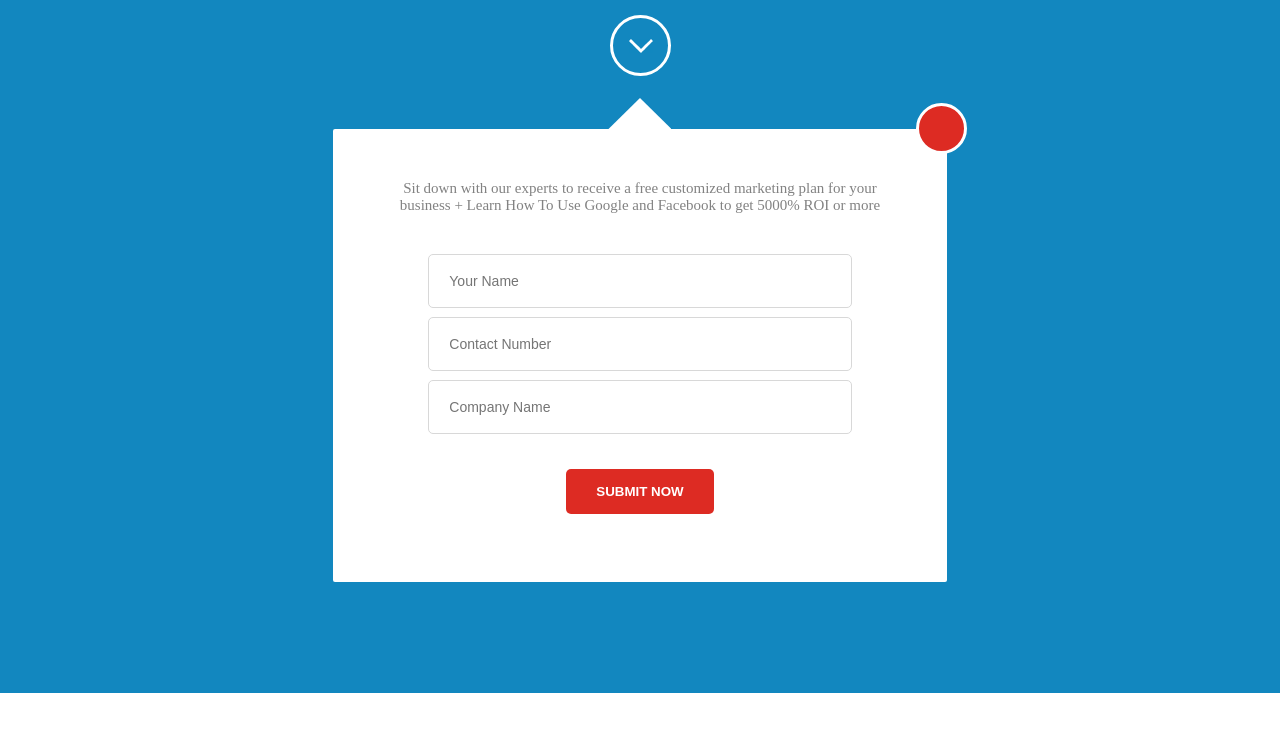
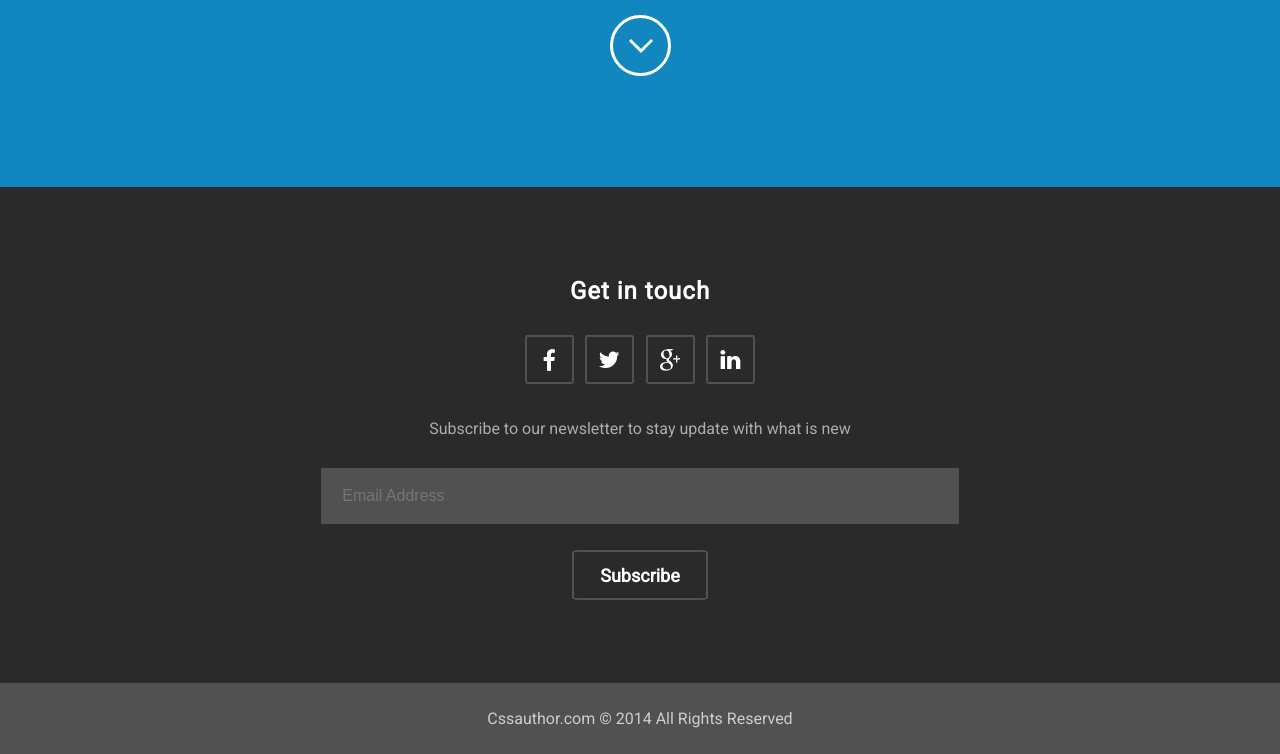
Before and after one commit to maria-dyka/Dyka_Task6, a plain HTML site: page index.html in a window 1280 px wide. Shown: the part 1035-1789 px from the top of the page. Before the commit the page ends 1728 px from the top, so only its background shows below. Drawn offline with Linux system fonts and the light colour scheme.

Commit message:
New styles were added.

```diff
--- a/index.html
+++ b/index.html
@@ -48,9 +48,9 @@
         <h2 class="facebook-analysis_h text">Get Your Free Facebook Analysis Now</h2>
         <p class="facebook-analysis_description text">Enter your details below</p>
     </section>
-    <div class="arrow"></div>
-    <div class="wrapper">
-        <div class="close"></div>
+    <div class="arrow" id="arrow-button"></div>
+    <div class="wrapper" id="form-wrapper">
+        <div class="close"><p class="close-symbol" id="close">X</p></div>
         <div class="decoration"></div>
         <form class="facebook-analysis_form">
             <p class="form_description">
@@ -66,5 +66,28 @@
     </div>
 </section>
 
+<section class="get-in-touch">
+    <h2 class="get-in-touch_h text">Get in touch</h2>
+    <div class="social-networks">
+        <a class="facebook" href="#"><div class="facebook-logo social"></div></a>
+        <a class="twitter" href="#"><div class="twitter-logo social"></div></a>
+        <a class="google" href="#"><div class="google-logo social"></div></a>
+        <a class="linkedIn" href="#"><div class="linkedIn-logo social"></div></a>
+    </div>
+    <p class="get-in-touch_description">
+        Subscribe to our newsletter to stay update with what is new
+    </p>
+    <form class="get-in-touch_form">
+        <input class="get-in-touch_email" type="email" placeholder="Email Address">
+        <input class="get-in-touch_submit" type="submit" value="Subscribe">
+    </form>
+</section>
+
+<footer class="footer">
+    <p class="copyright">
+        Cssauthor.com &#169; 2014 All Rights Reserved
+    </p>
+</footer>
+<script src="module.js"></script>
 </body>
 </html>
--- /dev/null
+++ b/module.js
@@ -0,0 +1,26 @@
+window.addEventListener("load", getForm,);
+
+function getForm() {
+    let form = document.getElementById("form-wrapper");
+    let close = document.getElementById("close");
+    let closeArrow = document.getElementById("arrow-button");
+
+    close.onclick = closeForm;
+    let flag = true;
+    closeArrow.onclick = function () {
+        if(flag || form.style.display ==="none"){
+            showForm();
+        }
+        else{
+            closeForm();
+        }
+        flag = !flag;
+    };
+
+    function closeForm() {
+        form.style.display = "none";
+    }
+    function showForm() {
+        form.style.display = "flex";
+    }
+}
--- a/style.css
+++ b/style.css
@@ -74,8 +74,10 @@
 }
 
 
+
 .facebook-analysis{
     padding-top: 100px;
+    padding-bottom: 111px;
     width: 100%;
     background-color: rgb(18, 135, 191);
     display: flex;
@@ -101,14 +103,15 @@
     background: url("img/icons/arrow.png") no-repeat;
     background-position: 16px 21px;
     margin-top: 18px;
+    cursor: pointer;
 }
 .wrapper{
-    display: flex;
+    display: none;
     flex-direction: column;
     align-items: center;
-    margin-top: 22px;
     width: 48%;
     position: relative;
+    margin-top: 22px;
 }
 .decoration{
     width: 63px;
@@ -125,6 +128,15 @@
     position: absolute;
     top: 5px;
     left: 95%;
+    display: flex;
+    justify-content: center;
+    align-items: center;
+    cursor: pointer;
+}
+.close-symbol{
+    font-family: 'Roboto', sans-serif;
+    color: white;
+    font-size: 20px;
 }
 .facebook-analysis_form{
     border-radius: 2px;
@@ -132,7 +144,6 @@
     display: flex;
     flex-direction: column;
     align-items: center;
-    margin-bottom: 111px;
 }
 .form_description{
     width: 81%;
@@ -166,8 +177,95 @@
 
 
 
+.get-in-touch{
+    background: rgb(42, 42, 42);
+    padding-top: 90px;
+    display: flex;
+    flex-direction: column;
+    justify-content: center;
+    align-items: center;
+}
+.get-in-touch_h{
+    font-size: 24px;
+    font-weight: 900;
+    letter-spacing: 1px;
+    margin-bottom: 30px;
+}
+.social-networks{
+    width: 18%;
+    display: flex;
+    justify-content: space-between;
+    margin-bottom: 35px;
+}
+.social{
+    width: 45px;
+    height: 45px;
+    border: solid 2px rgb(81, 81, 81);
+    border-radius: 5%;
+}
+.social-networks a:hover{
+    border: solid 2px rgb(221, 43, 35);
+    border-radius: 5%;
+}
+.facebook-logo{
+    background: url("img/icons/icon8.png") center no-repeat;
+}
+.twitter-logo{
+    background: url("img/icons/icon9.png") center no-repeat;
+}
+.google-logo{
+    background: url("img/icons/icon10.png") center no-repeat;
+}
+.linkedIn-logo{
+    background: url("img/icons/icon11.png") center no-repeat;
+}
+.get-in-touch_description{
+    font-family: 'Roboto', sans-serif;
+    text-align: center;
+    color: rgb(173, 173, 173);
+    font-weight: 200;
+}
+.get-in-touch_form{
+    width: 48%;
+    display: flex;
+    flex-direction: column;
+    justify-content: center;
+    align-items: center;
+    padding-top: 30px;
+    margin-bottom: 83px;
+}
+.get-in-touch_email{
+    width: 100%;
+    height: 54px;
+    background: rgb(81, 81, 81);
+    border: none;
+    font-size: 16px;
+    color: rgb(143, 143, 143);
+    padding-left: 21px;
+    margin-bottom: 26px;
+}
+.get-in-touch_submit{
+    width: 22%;
+    background: rgb(42, 42, 42);
+    border: solid 2px rgb(81, 81, 81);
+    border-radius: 5%;
+    height: 50px;
+    color: white;
+    font-weight: 800;
+    font-family: 'Roboto', sans-serif;
+    font-size: 18px;
+}
 
 
+.footer{
+    background: rgb(81, 81, 81);
+}
+.copyright{
+    text-align: center;
+    font-family: 'Roboto', sans-serif;
+    color: rgb(206, 206, 206);
+    padding: 26px 0 26px 0;
+}
 
 
 @media screen and (max-width: 950px){
@@ -200,6 +298,22 @@
     }
 }
 
+@media screen and (max-width: 830px){
+    .form_submit{
+        width: 65%;
+    }
+    .wrapper{
+        width: 80%;
+    }
+}
+@media screen and (max-width: 870px){
+    .get-in-touch_submit{
+        width: 80%;
+    }
+    .social-networks{
+        width: 40%;
+    }
+}
 @media screen and (max-width: 700px){
     .our-work_gallery{
         flex-direction: column;
@@ -232,3 +346,18 @@
         order: 7;
     }
 }
+@media screen and (max-width: 700px){
+    .close{
+        width: 30px;
+        height: 30px;
+        top: 10px;
+    }
+}
+@media screen and (max-width: 440px){
+   .social-networks{
+       width: 70%;
+   }
+    .copyright{
+        font-size: small;
+    }
+}
```
